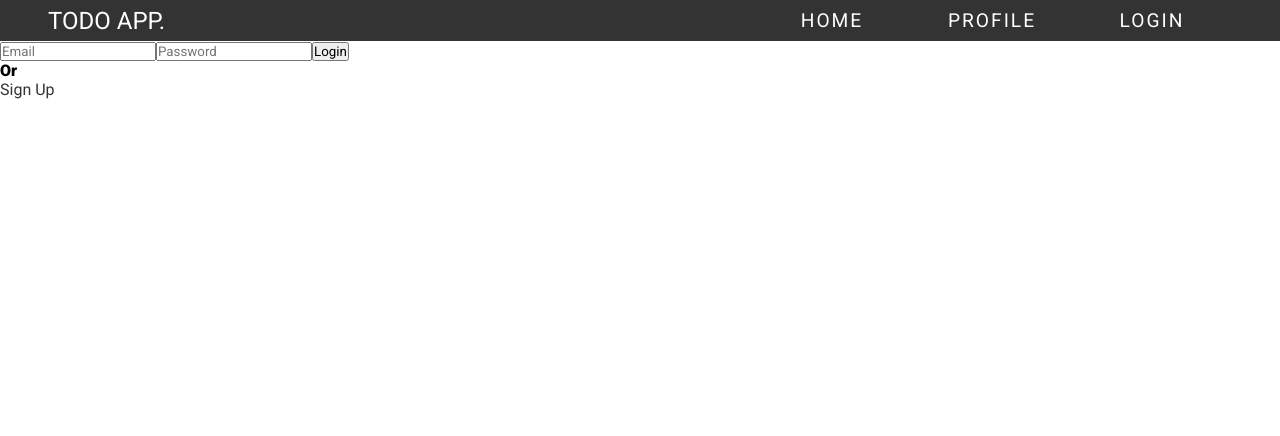
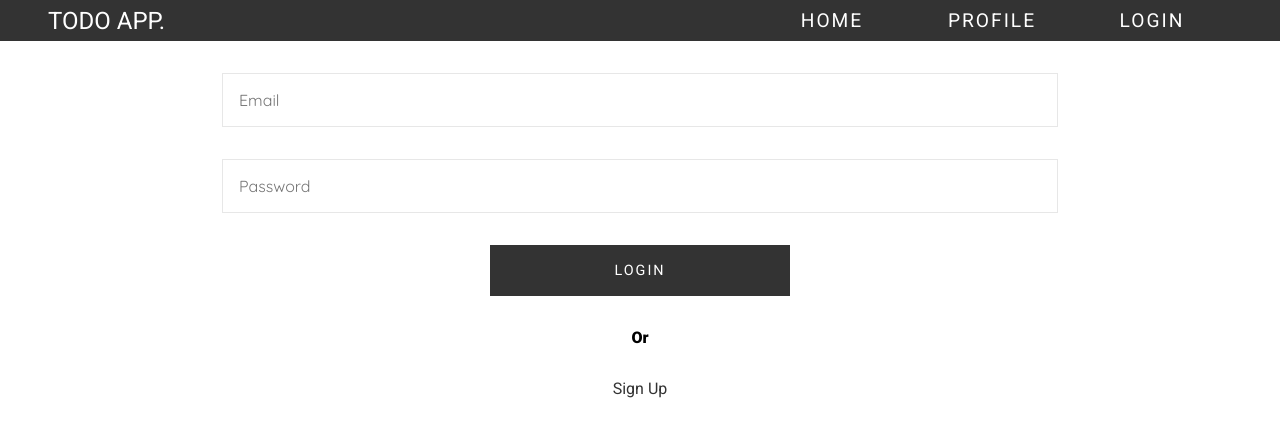
Before and after one commit to Shaileshjadav2732/MERN_ToDo, a React (Vite) app: page /login in a window 1280 px wide. Shown: the top 436 px of the page. Built offline with nearby package versions, Linux system fonts and the light colour scheme.

Commit message:
functinality of register

```diff
--- a/src/components/Header.jsx
+++ b/src/components/Header.jsx
@@ -1,16 +1,26 @@
-import React from "react";
+import React, { useContext } from "react";
 import { Link } from "react-router-dom";
+import { Context } from "../main";
 
 function Header() {
+
+  const {isAuthenticated,SetIsAuthenticated}=useContext(Context);
+  console.log(isAuthenticated);
+
   return (
     <nav className="header">
       <div>
-         <h2>Todo App.</h2>
+        <h2>Todo App.</h2>
       </div>
       <article>
-         <Link to={"/"}>Home</Link>
-         <Link to={"/profile"}>Profile</Link>
-         <Link to={"/login"}>Login</Link>
+        <Link to={"/"}>Home</Link>
+        <Link to={"/profile"}>Profile</Link>
+
+        { isAuthenticated ? (
+          <button className="btn">Logout</button>
+        ) : (
+          <Link to={"/login"}>Login</Link>
+        )}
       </article>
     </nav>
   );
--- a/src/main.jsx
+++ b/src/main.jsx
@@ -1,12 +1,26 @@
-import React from 'react'
-import ReactDOM from 'react-dom/client'
-import App from './App.jsx'
-import './styles/app.scss'
+import React, { useState } from "react";
+import ReactDOM from "react-dom/client";
+import App from "./App.jsx";
+import "./styles/app.scss";
+import { createContext } from "react";
 
-export const server= "https://todo-list-jmfc.onrender.com/api/v1"
+export const Context = createContext({ isAuthenticated: false });
+export const server = "https://todo-list-jmfc.onrender.com/api/v1";
 
-ReactDOM.createRoot(document.getElementById('root')).render(
+
+const AppWraper=()=>{
+
+const [isAuthenticated,setIsAuthenticated]=useState(false)
+  return (
+    <Context.Provider value={{isAuthenticated, setIsAuthenticated}}>
+      <App />
+    </Context.Provider>
+  );
+}
+
+
+ReactDOM.createRoot(document.getElementById("root")).render(
   <React.StrictMode>
-    <App />
-  </React.StrictMode>,
-)
+    <App/>
+  </React.StrictMode>
+);
--- a/src/pages/Login.jsx
+++ b/src/pages/Login.jsx
@@ -1,16 +1,61 @@
-import React from "react";
-import { Link } from "react-router-dom";
+import React, { useContext, useState } from "react";
+import { Link, Navigate } from "react-router-dom";
+import { Context, server } from "../main";
+import toast from "react-hot-toast";
+import axios from "axios";
 
 function Login() {
+ const [email, setEmail] = useState("");
+ const [password, setPassword] = useState("");
+  const { isAuthenticated, SetIsAuthenticated } = useContext(Context);
+
+   const submitHandler = async (e) => {
+     e.preventDefault();
+     try {
+       const { data } = await axios.post(
+         `${server}/users/login`,
+         {
+           email,
+           password,
+         },
+         {
+           headers: {
+             "Content-Type": "application/json",
+           },
+           withCredentials: true,
+         }
+       );
+
+       toast(data.message);
+       SetIsAuthenticated(true);
+     } catch (error) {
+       toast.error(error.response.data.message);
+       SetIsAuthenticated(false);
+     }
+   };
+     if (isAuthenticated) return <Navigate to={"/"} />;
+
   return (
-    <div>
+    <div className="login">
       <section>
-        <form action="">
-         <input type="email" placeholder="Email"/>
-         <input type="password" placeholder="Password"/>
-         <button type="submit">Login</button>
-         <h4>Or</h4>
-         <Link to="/register">Sign Up</Link>
+        <form onSubmit={submitHandler}>
+          <input
+            type="email"
+            placeholder="Email"
+            value={email}
+            onChange={(e) => setEmail(e.target.value)}
+            required
+          />
+          <input
+            type="password"
+            placeholder="Password"
+            value={password}
+            onChange={(e) => setPassword(e.target.value)}
+            required
+          />
+          <button type="submit">Login</button>
+          <h4>Or</h4>
+          <Link to="/register">Sign Up</Link>
         </form>
       </section>
     </div>
--- a/src/pages/Register.jsx
+++ b/src/pages/Register.jsx
@@ -1,13 +1,14 @@
-import React, { useState } from "react";
-import { Link } from "react-router-dom";
+import React, { useContext, useState } from "react";
+import { Link,Navigate } from "react-router-dom";
 import axios from "axios";
-import  {server } from "../main";
+import  {Context, server } from "../main";
 import toast from "react-hot-toast";
 
 function Register() {
   const [name, setName] = useState("");
   const [email, setEmail] = useState("");
   const [password, setPassword] = useState("");
+  const { isAuthenticated, SetIsAuthenticated } = useContext(Context);
 
    const submitHandler = async (e) => {
 
@@ -28,13 +29,14 @@ function Register() {
          }
        );
 
-       toast("nice")
-
+       toast(data.message)
+       SetIsAuthenticated(true);
      } catch (error) {
        toast.error(error.response.data.message);
-
+       SetIsAuthenticated(false)
      }
    };
+   if(isAuthenticated) return <Navigate to={"/"}/>
   return (
     <div className="login">
       <section>
```
